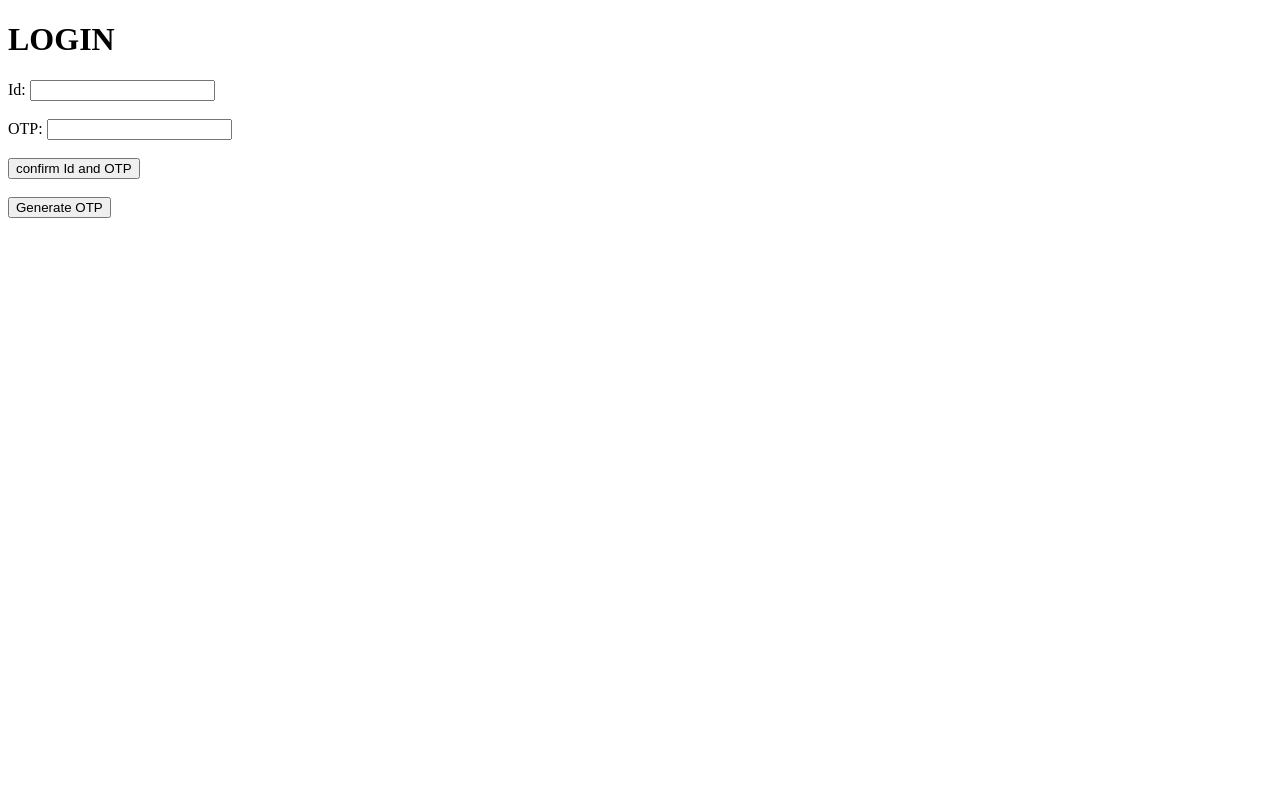
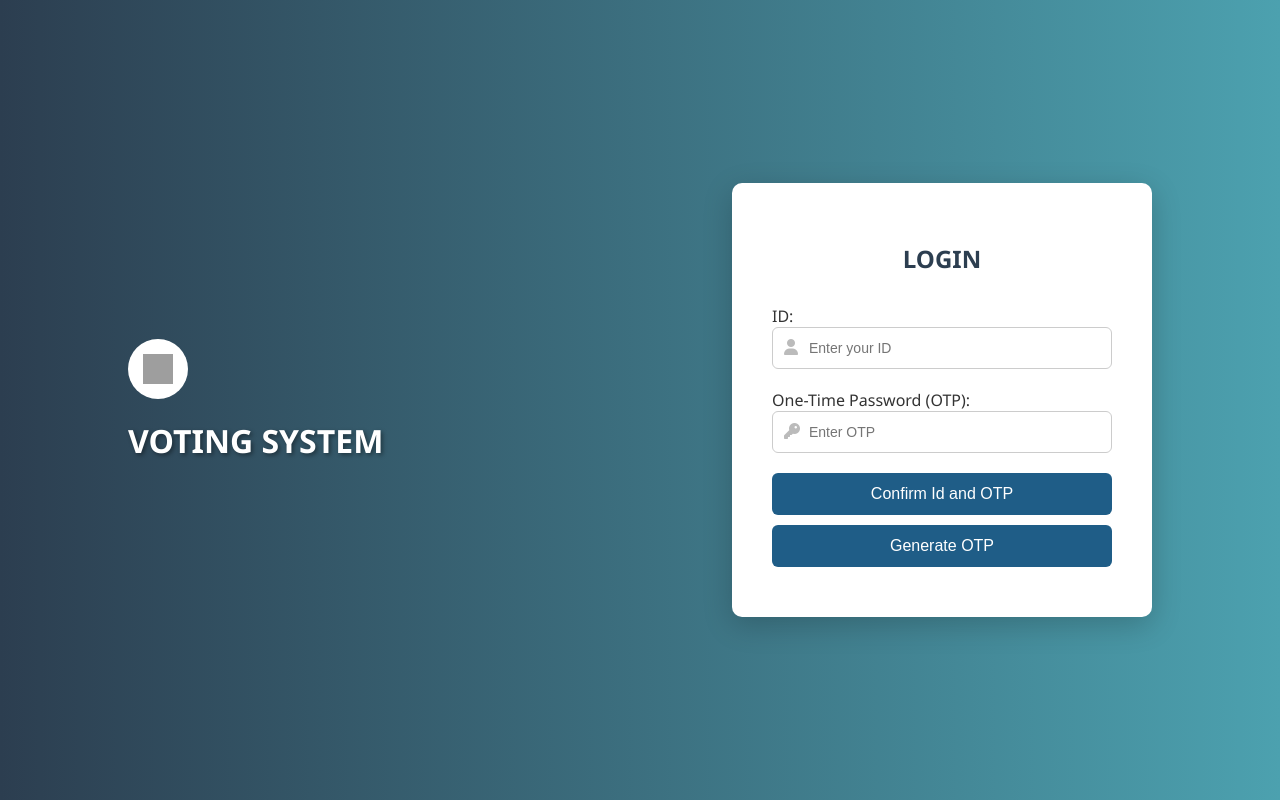
Before and after one commit to Noam-Barzilay/Voting-System, a Flask app: page / in a window 1280 px wide. Run offline with Flask 3, Linux system fonts and the light colour scheme; grey boxes are pictures that could not be loaded.

Commit message:
Update welcome_screen.html

```diff
--- a/templates/welcome_screen.html
+++ b/templates/welcome_screen.html
@@ -1,8 +1,123 @@
 <!DOCTYPE html>
+<html lang="en">
+<head>
+  <meta charset="UTF-8">
+  <title>Secure Voting Login</title>
+  <link rel="stylesheet" href="https://cdnjs.cloudflare.com/ajax/libs/font-awesome/6.4.0/css/all.min.css">
+  <style>
+    * {
+      box-sizing: border-box;
+    }
 
-<head>
-    <title>VOTING 2025</title>
-    <script>
+    body {
+      margin: 0;
+      font-family: 'Segoe UI', Tahoma, Geneva, Verdana, sans-serif;
+      background: linear-gradient(to right, #2c3e50, #4ca1af);
+      height: 100vh;
+      display: flex;
+      justify-content: space-between;
+      align-items: center;
+      padding: 0 10%;
+      color: white;
+    }
+
+    .left-panel {
+      display: flex;
+      flex-direction: column;
+      align-items: flex-start;
+    }
+
+    .left-panel .icon {
+      background-color: white;
+      border-radius: 50%;
+      width: 60px;
+      height: 60px;
+      display: flex;
+      justify-content: center;
+      align-items: center;
+      margin-bottom: 20px;
+    }
+
+    .left-panel .icon img {
+      width: 30px;
+      height: 30px;
+    }
+
+    .left-panel h1 {
+      margin: 0;
+      font-size: 32px;
+      font-weight: bold;
+      text-shadow: 2px 2px 4px rgba(0, 0, 0, 0.4);
+    }
+
+    .login-box {
+      background: white;
+      color: #333;
+      padding: 40px;
+      border-radius: 10px;
+      width: 420px;
+      box-shadow: 0px 8px 30px rgba(0, 0, 0, 0.2);
+    }
+
+    .login-box h2 {
+      text-align: center;
+      margin-bottom: 30px;
+      color: #2c3e50;
+    }
+
+    .input-group {
+      position: relative;
+      margin-bottom: 20px;
+    }
+
+    .input-group i {
+      position: absolute;
+      top: 12px;
+      left: 12px;
+      color: #bbb;
+    }
+
+    input[type="text"] {
+      width: 100%;
+      padding: 12px 12px 12px 36px;
+      border: 1px solid #ccc;
+      border-radius: 6px;
+      font-size: 14px;
+      color: #333;
+    }
+
+    .button {
+      width: 100%;
+      padding: 12px;
+      background-color: #1f5d87;
+      color: white;
+      border: none;
+      border-radius: 6px;
+      font-size: 16px;
+      cursor: pointer;
+      margin-bottom: 10px;
+      transition: background-color 0.3s ease;
+    }
+
+    .button:hover {
+      background-color: #144768;
+    }
+
+    @media (max-width: 768px) {
+      body {
+        flex-direction: column;
+        justify-content: center;
+        padding: 20px;
+      }
+
+      .left-panel {
+        align-items: center;
+        margin-bottom: 30px;
+      }
+    }
+  </style>
+
+<script>
         // javascript function to send response back to backend and generate OTP
         async function Generate_OTP() {
             // retrieve the id field and make sure it exists
@@ -20,7 +135,7 @@
                     headers: { "Content-Type": "application/json" },
                     body: JSON.stringify({ user_id: userId })
                 });
-                // if response is ok and valid, send the OTP
+                // if response it ok and valid, send the OTP
                 if (response.ok) {
                     const data = await response.json();
                     alert("New OTP generated: " + data.otp + "\ncheck your mobile phone/email in real time scenario");
@@ -29,33 +144,38 @@
                 }
             } catch (err) {
                 console.error(err);
-                alert("Invalid id or User already voted!");
+                alert("Error generating OTP");
             }
         }
     </script>
 </head>
 
 <body>
-    <h1>LOGIN</h1>
+  <div class="left-panel">
+    <div class="icon">
+      <img src="https://cdn-icons-png.flaticon.com/512/3064/3064197.png" alt="lock icon">
+    </div>
+    <h1>VOTING SYSTEM</h1>
+  </div>
+
+  <div class="login-box">
+    <h2>LOGIN</h2>
     <form action="/sign_in" method="post">
+      <label for="id">ID:</label>
+      <div class="input-group">
+        <i class="fas fa-user"></i>
+        <input type="text" id="id" name="user_id" placeholder="Enter your ID" required>
+      </div>
 
-        <label for="id">Id:</label>
-        <input type="text" id="id" name="user_id" required>
+      <label for="OTP">One-Time Password (OTP):</label>
+      <div class="input-group">
+        <i class="fas fa-key"></i>
+        <input type="text" id="OTP" name="user_otp" placeholder="Enter OTP" required>
+      </div>
 
-        <br><br>
-
-        <label for="OTP">OTP:</label>
-        <input type="text" id="OTP" name="user_otp" required>
-
-        <br><br>
-
-        <button type="submit">confirm Id and OTP</button>
-
-        <br><br>
-
-        <button type="button" onclick="Generate_OTP()">Generate OTP</button>
+      <button class="button" type="submit">Confirm Id and OTP</button>
+      <button class="button" type="button" onclick="Generate_OTP()">Generate OTP</button>
     </form>
-
+  </div>
 </body>
-
 </html>
```
